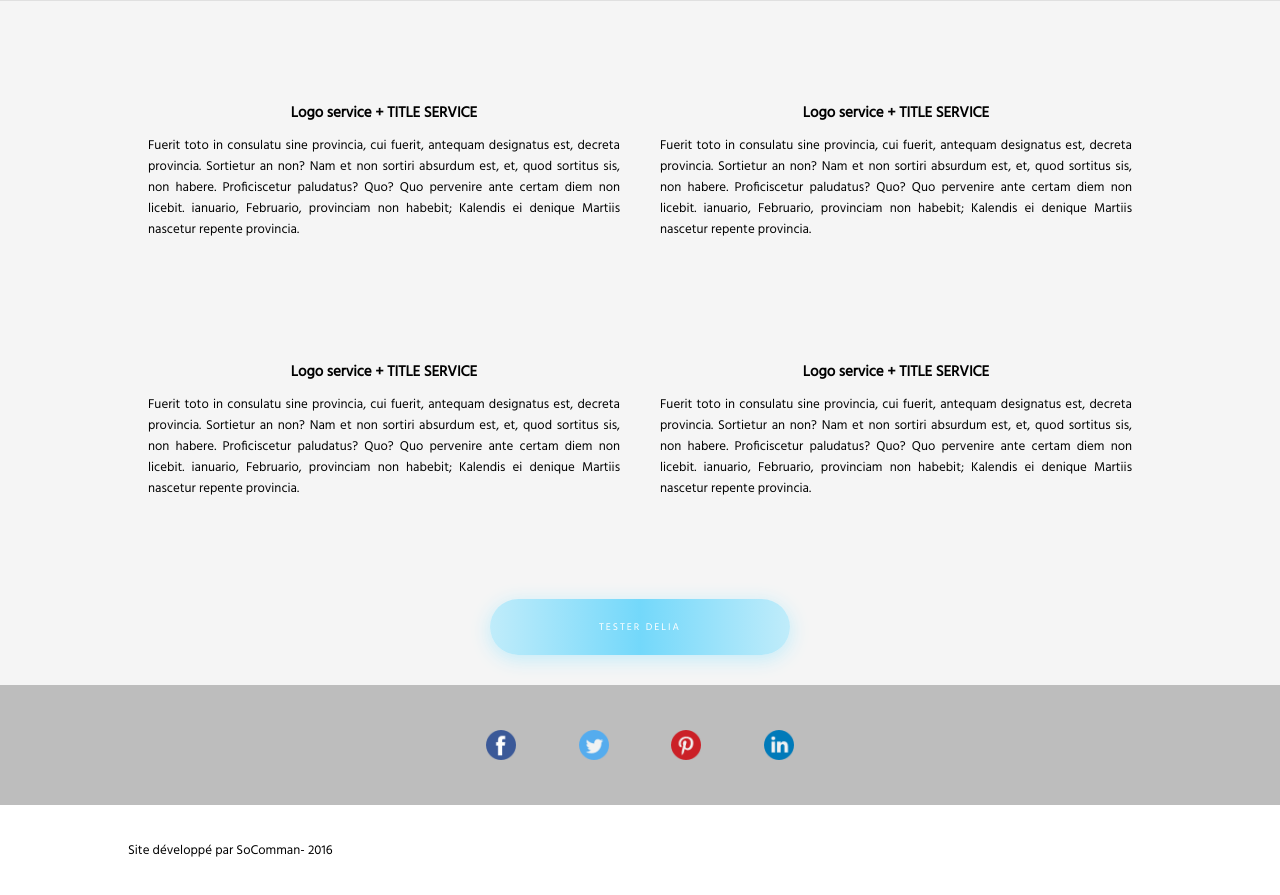
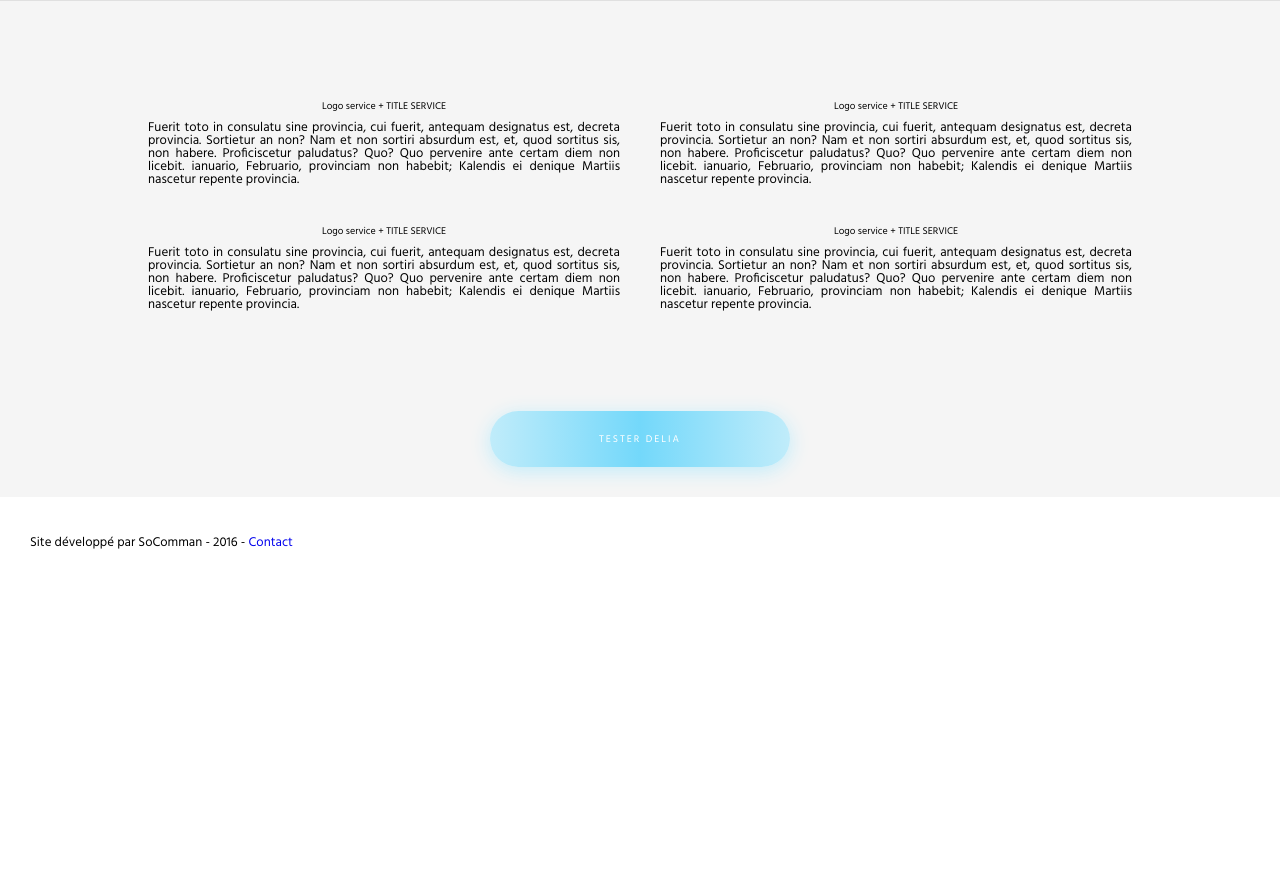
Before and after one commit to RedHotMan/COMPET-IESA, a PHP site: page / in a window 1280 px wide. Shown: the part 919-1814 px from the top of the page. After the commit the page ends 1468 px from the top, so only its background shows below. Run offline with PHP 8.4, Linux system fonts and the light colour scheme.

Commit message:
Update index.php
Ajout de la grille, de la home, des liens de footer et adaptation au css

```diff
--- a/abo_del-ia.fr/index.php
+++ b/abo_del-ia.fr/index.php
@@ -8,8 +8,8 @@
         <meta name="viewport" content="width=device-width, initial-scale=1.0">
         <meta name="description" content="">
         <meta name="keywords" content="">
-        <link rel="shortcut icon" type="image/png" href="media/logo/" />
-<!--        <link rel="stylesheet" type="text/css" href="css/reset.css" />-->
+        <link rel="shortcut icon" type="image/png" href="media/logos/favicon.png" />
+        <link rel="stylesheet" type="text/css" href="css/reset.css" />
         <link rel="stylesheet" type="text/css" href="css/main.css" />
         <script type="text/javascript" src="js/jquery.min.js"></script>
         <script type="text/javascript" src="js/main.js"></script>
@@ -20,14 +20,21 @@
 
         <div id="loader"></div>
 
-        <section class="first">
-            <div>
-                <img src="media/logo.png" class="fade">
+        <main class="first">
+            <div class="fadein">
+                <img src="media/bg/1.jpg">
+                <img src="media/bg/2.jpg">
+                <img src="media/bg/3.jpg">
+                <img src="media/bg/4.jpg">
+                <img src="media/bg/5.jpg">
+            </div>
+            <div id="pres">
+                <img src="media/logos/logo.png" class="fade">
                 <h1 class="effect">DELIA</h1>
-
-                <a class="cta fade"><span>Explorer</span></a></div>
+                <p class="effect">L'intelligence artificielle qui vous facilite la vie</p><br>
+                <a class="cta intro fade"><span>Explorer</span></a></div>
             </div>
-        </section>
+        </main>
 
         <section id="anchor">
             <h1> TITLE OF THIS SECTION</h1>
@@ -41,9 +48,7 @@
                     <h2> Logo service + TITLE SERVICE</h2>
                     <p>Fuerit toto in consulatu sine provincia, cui fuerit, antequam designatus est, decreta provincia. Sortietur an non? Nam et non sortiri absurdum est, et, quod sortitus sis, non habere. Proficiscetur paludatus? Quo? Quo pervenire ante certam diem non licebit. ianuario, Februario, provinciam non habebit; Kalendis ei denique Martiis nascetur repente provincia.</p>
                 </div>
-            </div>
 
-            <div class="row">
                 <div class="col-1-2">
                     <h2> Logo service + TITLE SERVICE</h2>
                     <p>Fuerit toto in consulatu sine provincia, cui fuerit, antequam designatus est, decreta provincia. Sortietur an non? Nam et non sortiri absurdum est, et, quod sortitus sis, non habere. Proficiscetur paludatus? Quo? Quo pervenire ante certam diem non licebit. ianuario, Februario, provinciam non habebit; Kalendis ei denique Martiis nascetur repente provincia.</p>
@@ -57,19 +62,14 @@
             <button class="cta_test">Tester Delia</button>
         </section>
 
-       <footer>
-            <div id="reseaux">
-                <div>
-                    <ul>
-                        <li><img src="media/facebook.png"></li>
-                        <li><img src="media/twitter.png"></li>
-                        <li><img src="media/pinterest.png"></li>
-                        <li><img src="media/linkedin.png"></li>
-                    </ul>
-                </div>
-            </div>
-            <div id="copyright">
-                <p>Site développé par SoComman- 2016</p>
+        <footer>
+            <div class="center">
+                <p>Site développé par SoComman - 2016 - <a href="#">Contact</a></p>
+                <ul>
+                    <li><a href="https://www.facebook.com/askdelia/" class="logo" target="_blank" id="facebook"></a></li>
+                    <li><a href="https://twitter.com/DeliaCoach/" class="logo" target="_blank" id="twitter"></a></li>
+                    <li><a href="https://fr.pinterest.com/brosocomman/" class="logo" target="_blank" id="pinterest"></a></li>
+                </ul>
             </div>
         </footer>
 
```
